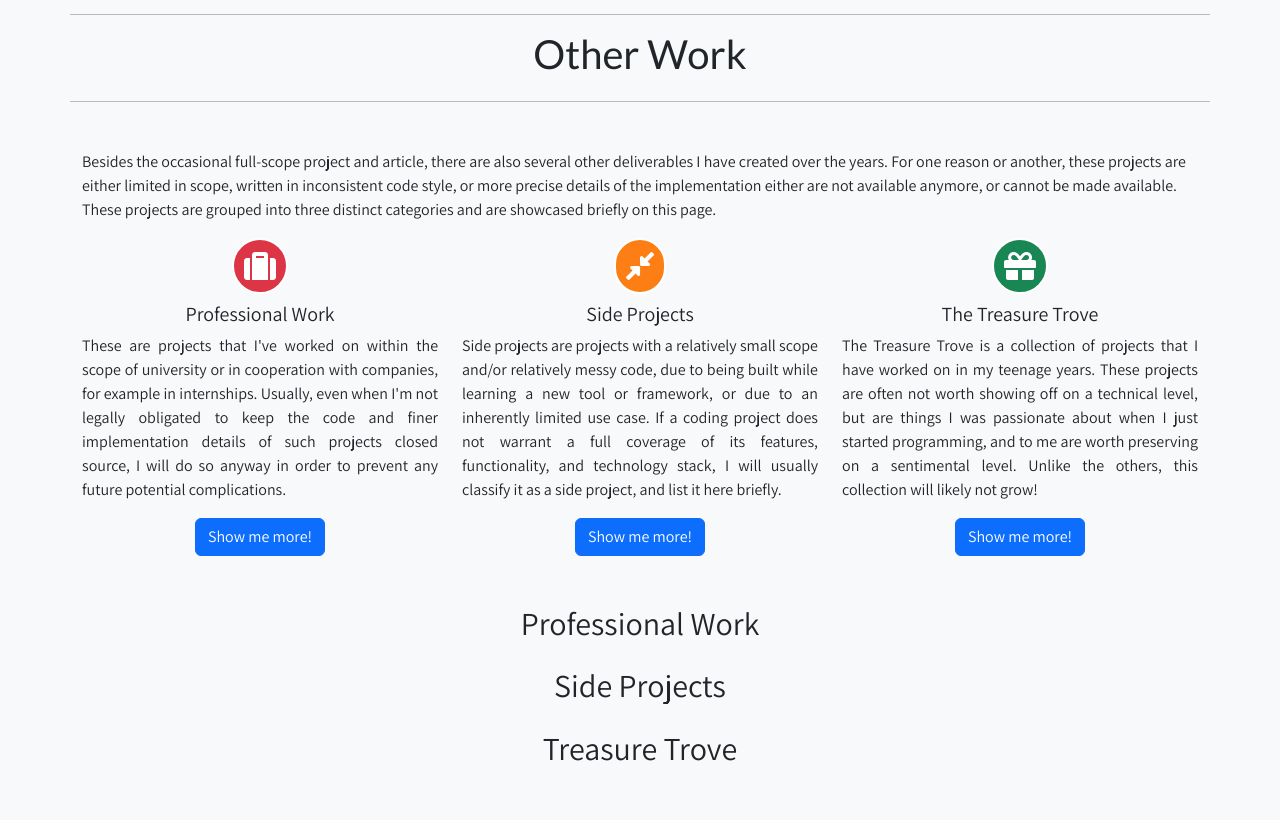
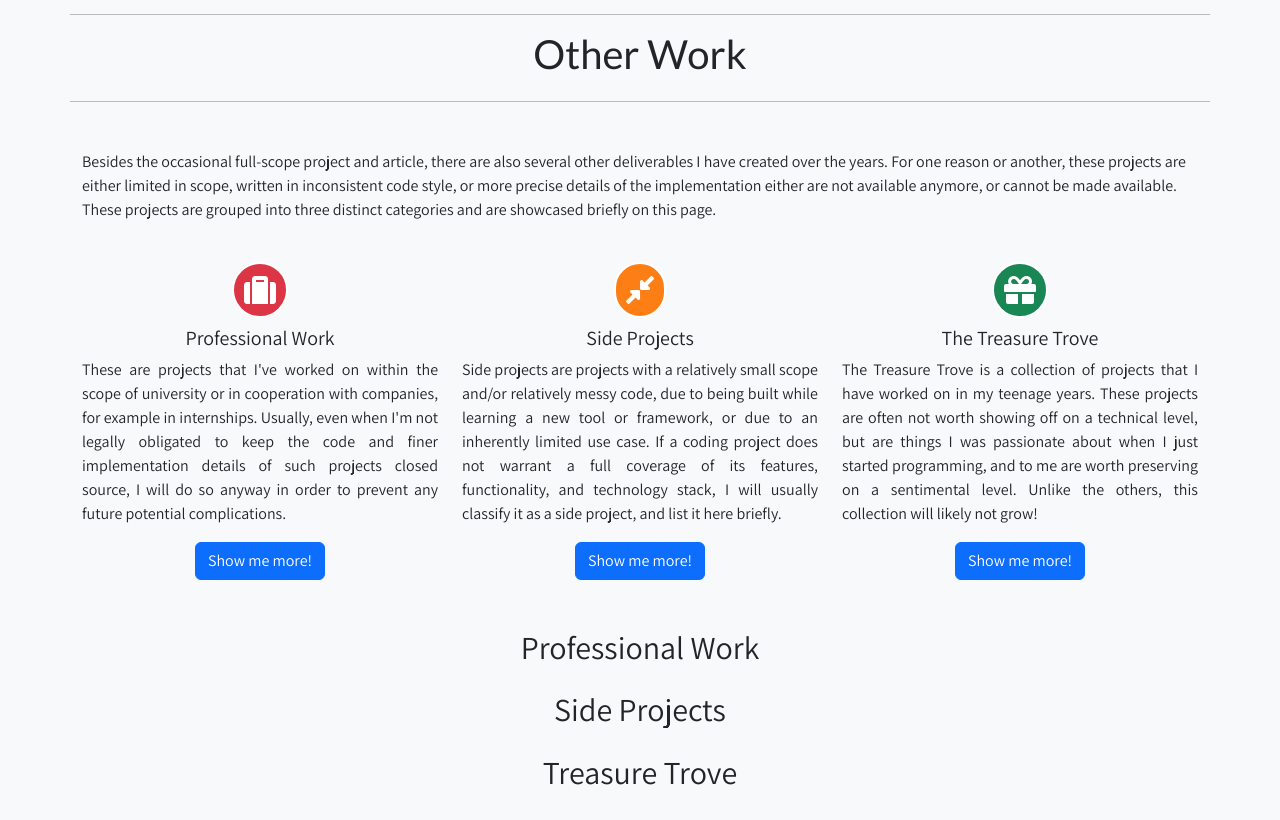
Before and after one commit to VanillaDevelop/VanillaDev, a Django app: page /side/ in a window 1280 px wide. Shown: the part 718-1538 px from the top of the page. Run offline with Django 3.2, Linux system fonts and the light colour scheme; data that the repository does not hold is empty; some libraries are stand-ins or nearby versions.

Commit message:
Add extra top margin to feature cards on the side projects page

```diff
--- a/vanilladev/sideprojects/templates/sideprojects/index.html
+++ b/vanilladev/sideprojects/templates/sideprojects/index.html
@@ -16,7 +16,7 @@
         code style, or more precise details of the implementation either are not available anymore, or cannot be made
         available. These projects are grouped into three distinct categories and are showcased briefly on this page.</p>
     <div class="row row-cols-1 row-cols-lg-3">
-        <div class="col d-flex flex-column align-items-center feature"><i class="fas fa-suitcase feature_icon"
+        <div class="col d-flex flex-column align-items-center feature mt-4"><i class="fas fa-suitcase feature_icon"
                 id="feature_textanalysis"></i>
             <h5 class="mt-2">Professional Work</h5>
             <p>These are projects that I've worked on within the scope of university or in cooperation with companies,
@@ -24,7 +24,7 @@
                 implementation details of such projects closed source, I will do so anyway in order to prevent any
                 future potential complications.</p><button class="btn btn-primary" type="button">Show me more!</button>
         </div>
-        <div class="col d-flex flex-column align-items-center feature"><i class="fas fa-compress-alt feature_icon"
+        <div class="col d-flex flex-column align-items-center feature mt-4"><i class="fas fa-compress-alt feature_icon"
             id="feature_machinelearning"></i>
             <h5 class="mt-2">Side Projects</h5>
             <p>Side projects are projects with a relatively small scope and/or relatively messy code, due to being built
@@ -33,7 +33,7 @@
                 classify it as a side project, and list it here briefly.</p><button class="btn btn-primary"
                 type="button">Show me more!</button>
         </div>
-        <div class="col d-flex flex-column align-items-center feature"><i class="fas fa-gift feature_icon"
+        <div class="col d-flex flex-column align-items-center feature mt-4"><i class="fas fa-gift feature_icon"
                 id="feature_gamedev"></i>
             <h5 class="mt-2">The Treasure Trove</h5>
             <p>The Treasure Trove is a collection of projects that I have worked on in my teenage years. These projects
```
